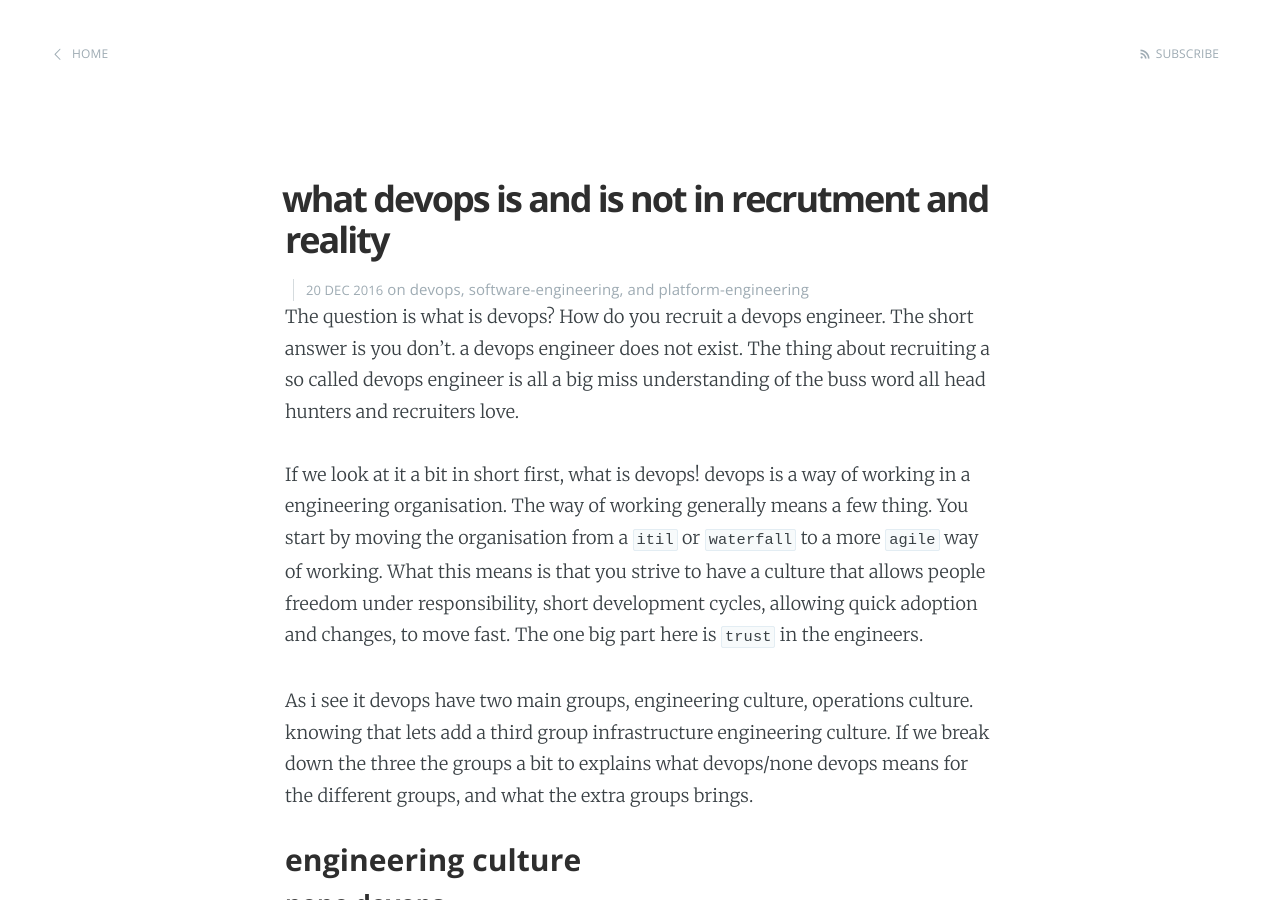
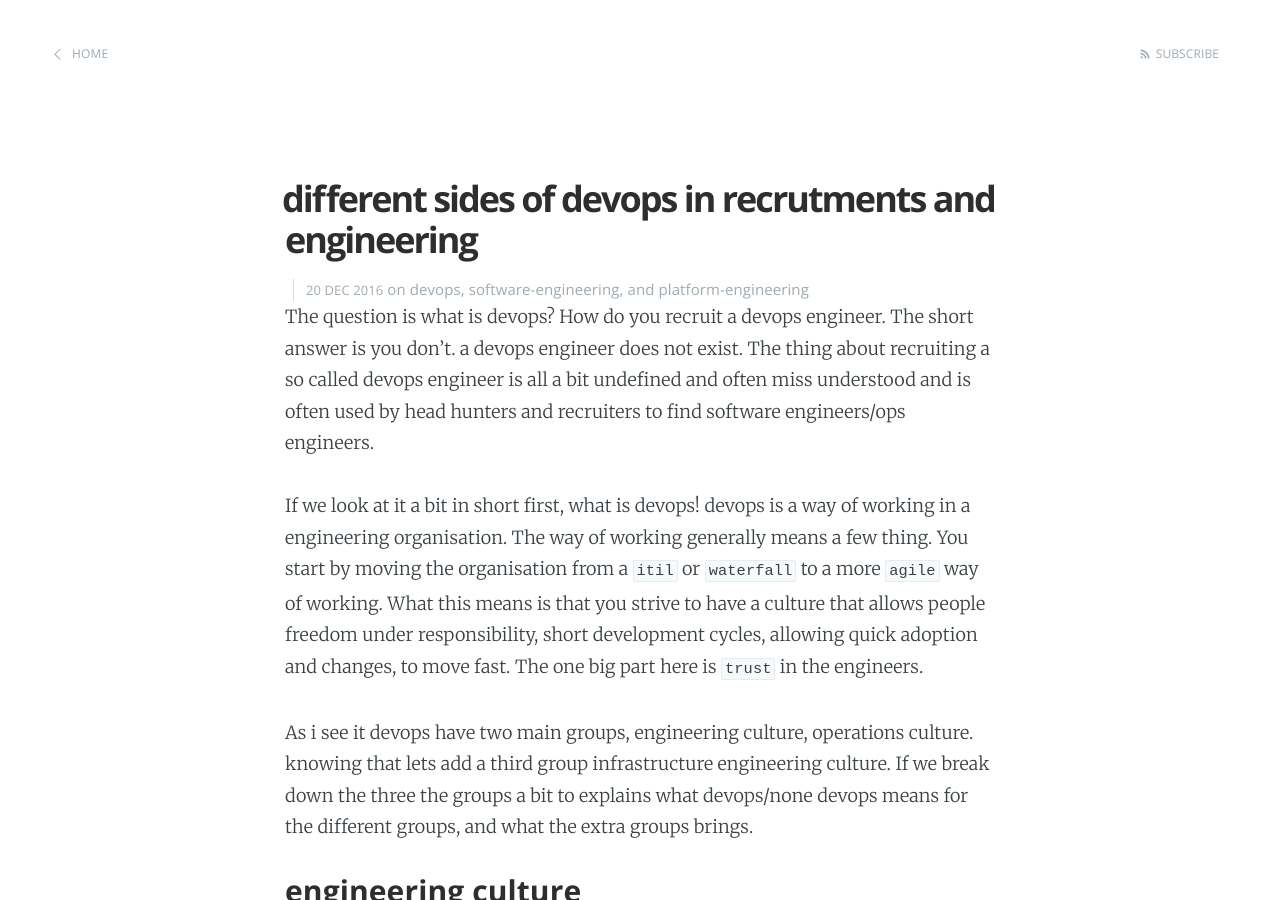
Before and after one commit to mad01/mad01.github.io, a Jekyll site: the page built from _posts/2016-12-20-devops-in-reality-vs-recrutment.md, in a window 1280 px wide and 900 px high. Built offline with Jekyll 4.4.1, drawn with Linux system fonts in a browser that asks for light colours.

Commit message:
improve post title a bit

```diff
--- a/_posts/2016-12-20-devops-in-reality-vs-recrutment.md
+++ b/_posts/2016-12-20-devops-in-reality-vs-recrutment.md
@@ -1,11 +1,11 @@
 ---
 layout: post
-title: what devops is and is not in recrutment and reality
+title: different sides of devops in recrutments and engineering
 late: 2016-12-20
 categories: devops software-engineering platform-engineering
 ---
 
-The question is what is devops? How do you recruit a devops engineer. The short answer is you don't. a devops engineer does not exist. The thing about recruiting a so called devops engineer is all a big miss understanding of the buss word all head hunters and recruiters love.
+The question is what is devops? How do you recruit a devops engineer. The short answer is you don't. a devops engineer does not exist. The thing about recruiting a so called devops engineer is all a bit undefined and often miss understood and is often used by head hunters and recruiters to find software engineers/ops engineers.
 
 If we look at it a bit in short first, what is devops! devops is a way of working in a engineering organisation. The way of working generally means a few thing. You start by moving the organisation from a `itil` or `waterfall` to a more `agile` way of working. What this means is that you strive to have a culture that allows people freedom under responsibility, short development cycles, allowing quick adoption and changes, to move fast. The one big part here is `trust` in the engineers.
 
```
